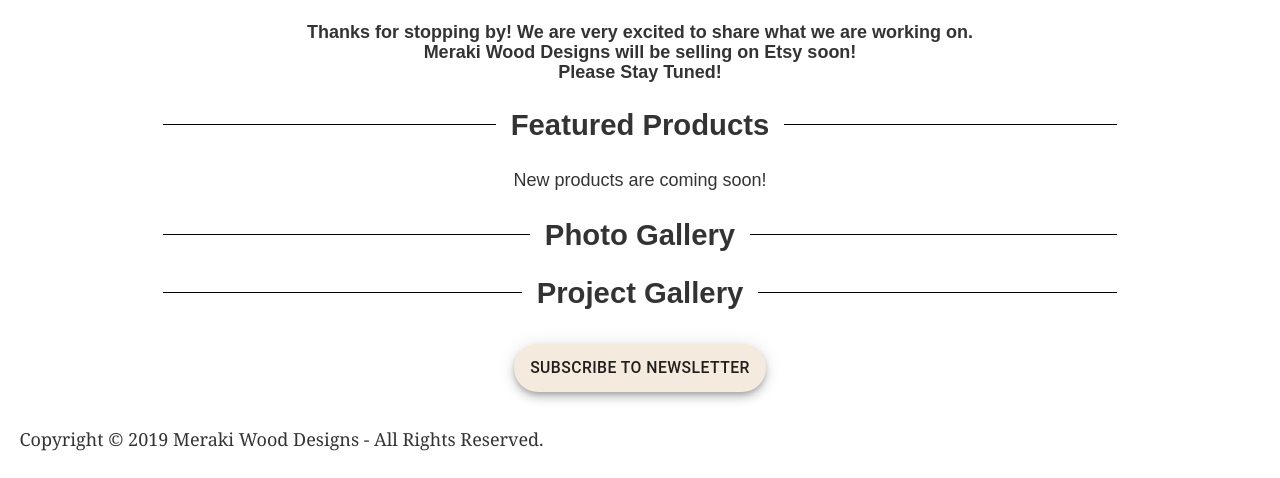
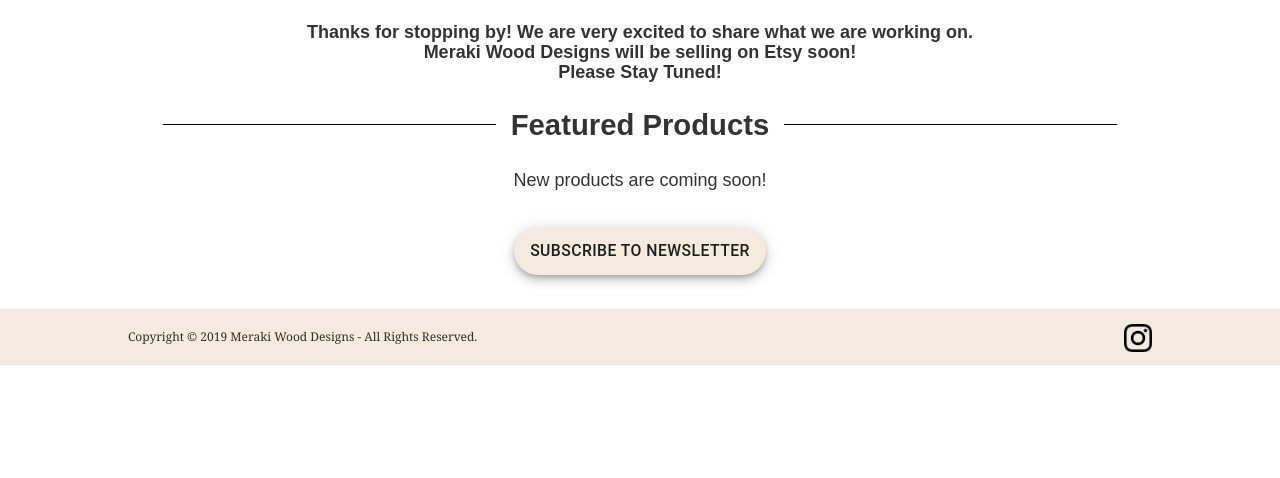
Before and after one commit to PChristie37/merakiwooddesigns, a Gatsby site: page / in a window 1280 px wide. Shown: the part 762-1240 px from the top of the page. After the commit the page ends 1127 px from the top, so only its background shows below. Built offline with nearby package versions, Linux system fonts and the light colour scheme; Gatsby itself is replaced by a stand-in of ours.

Commit message:
Added instgram link in footer and some styling for footer component

```diff
--- /dev/null
+++ b/src/components/footer.js
@@ -0,0 +1,71 @@
+import React from "react"
+import InstagramLogo from "../components/instagramLogo"
+import useWindowSize from "../components/useWindow"
+const Footer = () => {
+    const wSize = useWindowSize()
+    const styles = {
+        largeFooter:{
+            margin: `0 auto`,
+            maxWidth: wSize.width !== undefined ? (wSize.width * .8) : "80%",
+            maxHeight:'30px',
+            display:'flex',
+            flex:1,
+            flexDirection:'row',
+            justifyContent:'flex-start',
+        },
+        smallFooter:{
+            display:'flex',
+            flex:1,
+            flexDirection:'column',
+            justifyContent:'flex-start'
+        },
+        fItemSmallEnd:{
+
+        },
+        fItemLargeEnd:{
+            flex:1,
+            display:'flex',
+            paddingTop:15,
+            justifyContent:'flex-end',
+            flexDirection:'row'
+        },
+        fItemSmallStart:{
+            flex:1,
+            display:'flex',
+            justifyContent:'center',
+        },
+        fItemLargeStart:{
+            flex:1,
+            display:'flex',
+            paddingTop:15,
+            justifyContent:'flex-start',
+            flexDirection:'row'
+        }
+
+    }
+    return(
+        <footer
+            style={{
+                marginTop:'auto',
+                background: `#F4EBDE`,
+                padding: `0px 1.0875rem 1.45rem`,
+                paddingTop: 0,
+            }}
+        >
+
+            <div style={wSize.width > 600 || wSize.width == undefined ? styles.largeFooter : styles.smallFooter}>
+                <div style={wSize.width > 600 || wSize.width == undefined ? styles.fItemLargeStart : styles.fItemSmallStart}>
+                    <p style={{fontSize:`12px`}}>Copyright © 2019 Meraki Wood Designs - All Rights Reserved.</p>
+                </div>
+                <div style={wSize.width > 600 || wSize.width == undefined ? styles.fItemLargeEnd : styles.fItemSmallStart}>
+                    <a href="https://www.instagram.com/merakiwooddesigns/" target="_blank">
+                        <InstagramLogo />
+                    </a>
+                </div>
+            </div>
+
+        </footer>
+    )
+}
+
+export default Footer
--- /dev/null
+++ b/src/components/instagramLogo.js
@@ -0,0 +1,31 @@
+import React from "react"
+import { useStaticQuery, graphql } from "gatsby"
+import Img from "gatsby-image"
+
+/*
+ * This component is built using `gatsby-image` to automatically serve optimized
+ * images with lazy loading and reduced file sizes. The image is loaded using a
+ * `useStaticQuery`, which allows us to load the image from directly within this
+ * component, rather than having to pass the image data down from pages.
+ *
+ * For more information, see the docs:
+ * - `gatsby-image`: https://gatsby.dev/gatsby-image
+ * - `useStaticQuery`: https://www.gatsbyjs.org/docs/use-static-query/
+ */
+
+const Image = () => {
+  const data = useStaticQuery(graphql`
+    query {
+        shoppingCart: file(relativePath: { eq: "glyph-logo_May2016.png" }) {
+        childImageSharp {
+            fixed(width: 28, height: 28) {
+                ...GatsbyImageSharpFixed
+              }
+        }
+      }
+    }
+  `)
+  return <Img fixed={data.shoppingCart.childImageSharp.fixed} />
+}
+
+export default Image
--- a/src/components/layout.js
+++ b/src/components/layout.js
@@ -10,6 +10,7 @@
 import { useStaticQuery, graphql } from "gatsby"
 
 import Header from "./header"
+import Footer from "./footer"
 import "./layout.css"
 import useWindowSize from "./useWindow"
 
@@ -39,14 +40,7 @@
       >
         <main>{children}</main>
       </div>
-      <footer style={{
-          marginTop:'auto',
-          maxWidth: (wSize.width * .8),
-          padding: `0px 1.0875rem 1.45rem`,
-          paddingTop: 0
-          }}>
-          Copyright © 2019 Meraki Wood Designs - All Rights Reserved.
-      </footer>
+      <Footer />
     </>
   )
 }
--- a/src/pages/index.js
+++ b/src/pages/index.js
@@ -22,10 +22,6 @@
           <br/> Please Stay Tuned!
         </h4>
 
-        {/* <div style={{display:'flex', flex:1, flexDirection:'row'}}>
-          <NewsForm />
-        </div> */}
-
         <div style={{display:'flex', flex:1, flexDirection:'row'}}>
           <Divider split={true} />
             <h2 style={{fontFamily:`'Montserrat', sans-serif, light`}}>Featured Products</h2>
@@ -35,17 +31,11 @@
           <p style={{fontFamily:`'Montserrat', sans-serif, light`}} align="center">New products are coming soon!</p>
         </div>
 
-        <div style={{display:'flex', flex:1, flexDirection:'row'}}>
+        {/* <div style={{display:'flex', flex:1, flexDirection:'row'}}>
           <Divider split={true} />
             <h2 style={{fontFamily:`'Montserrat', sans-serif, light`}}>Photo Gallery</h2>
           <Divider split={true} />
-        </div>
-
-        <div style={{display:'flex', flex:1, flexDirection:'row'}}>
-          <Divider split={true} />
-            <h2 style={{fontFamily:`'Montserrat', sans-serif, light`}}>Project Gallery</h2>
-          <Divider split={true} />
-        </div>
+        </div> */}
 
         <div style={{display:'flex', flex:1, flexDirection:'row', justifyContent:'center'}}>
           <NewsLetterButton />
```
Also changed, not shown: src/images/glyph-logo_May2016.png (added).
